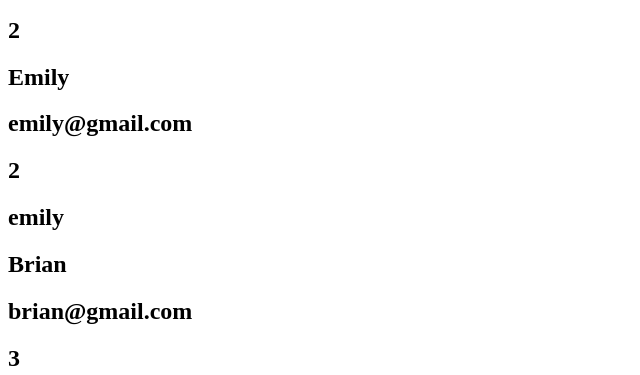
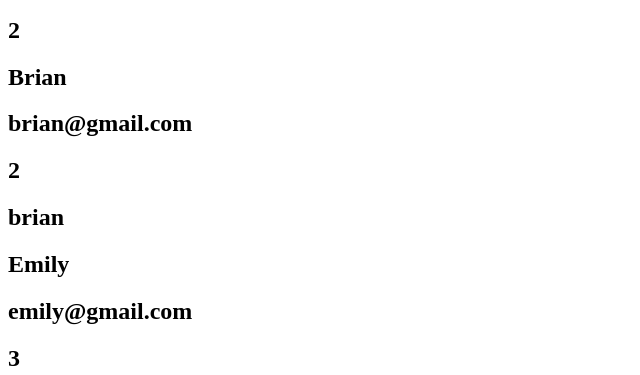
Before and after one commit to ereneedolan/Team-Profile-Generator, a website: page dist/index.html in a window 1280 px wide. Shown: the part 144-519 px from the top of the page, 0-640 px from the left. Drawn offline with Linux system fonts and the light colour scheme.

```diff
--- a/dist/index.html
+++ b/dist/index.html
@@ -17,16 +17,16 @@
     </div>
     <div class="card has-background-white-ter">
     <header class="card-header is-flex is-flex-direction-column has-background-info pl-3">
-        <h2 class="card-header-title has-text-white is-size-3 pb-0 ">Emily</h2>
-        <h2 class="card-header-title has-text-white is-size-3 pb-0 ">emily@gmail.com</h2>
+        <h2 class="card-header-title has-text-white is-size-3 pb-0 ">Brian</h2>
+        <h2 class="card-header-title has-text-white is-size-3 pb-0 ">brian@gmail.com</h2>
         <h2 class="card-header-title has-text-white is-size-3 pb-0 ">2</h2>
-        <h2 class="card-header-title has-text-white is-size-3 pb-0 ">emily</h2>
+        <h2 class="card-header-title has-text-white is-size-3 pb-0 ">brian</h2>
     </header>
     </div>
     <div class="card has-background-white-ter">
     <header class="card-header is-flex is-flex-direction-column has-background-info pl-3">
-        <h2 class="card-header-title has-text-white is-size-3 pb-0 ">Brian</h2>
-        <h2 class="card-header-title has-text-white is-size-3 pb-0 ">brian@gmail.com</h2>
+        <h2 class="card-header-title has-text-white is-size-3 pb-0 ">Emily</h2>
+        <h2 class="card-header-title has-text-white is-size-3 pb-0 ">emily@gmail.com</h2>
         <h2 class="card-header-title has-text-white is-size-3 pb-0 ">3</h2>
         <h2 class="card-header-title has-text-white is-size-3 pb-0 ">Columbia</h2>
     </header>
```
Also changed, not shown: README.md.
